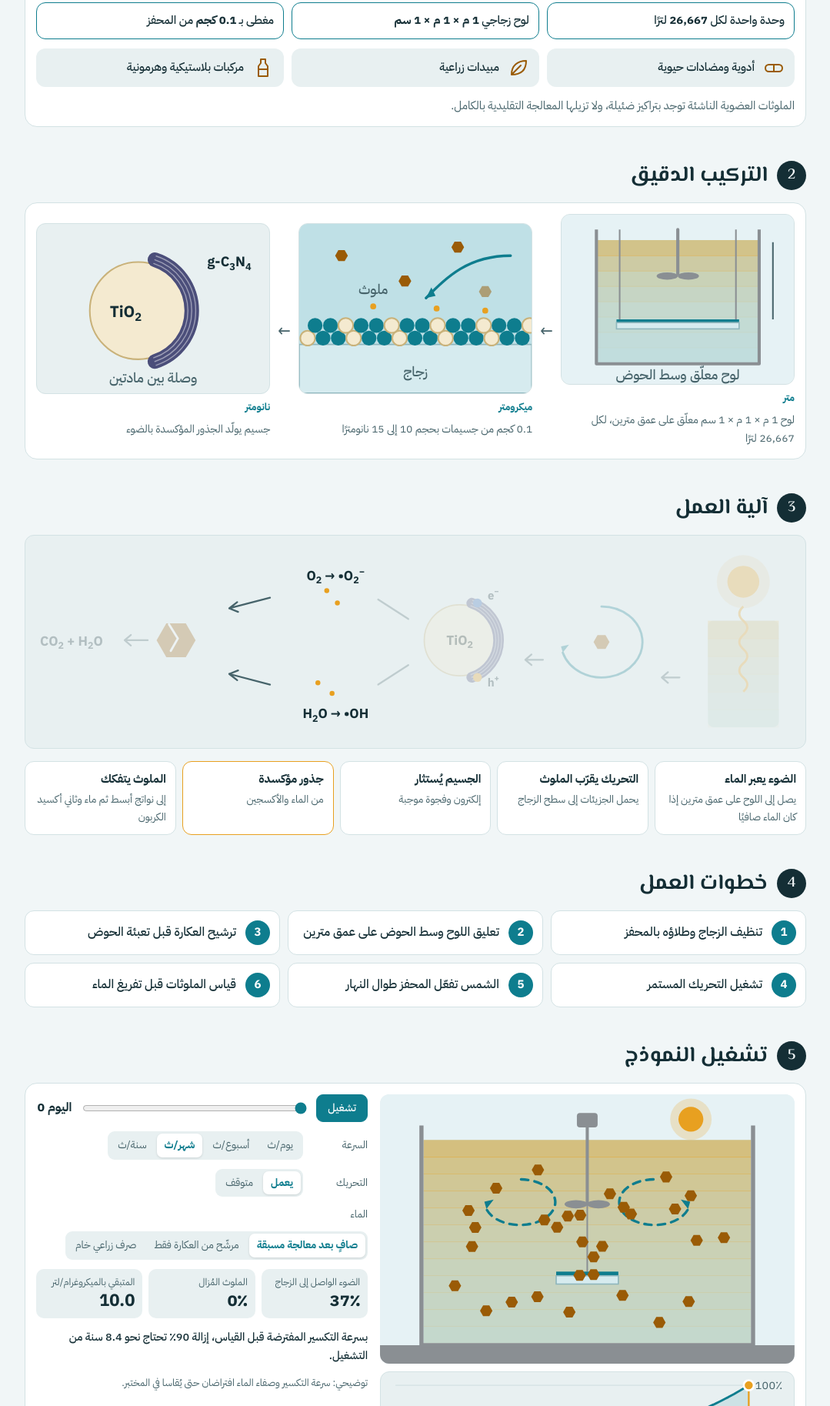
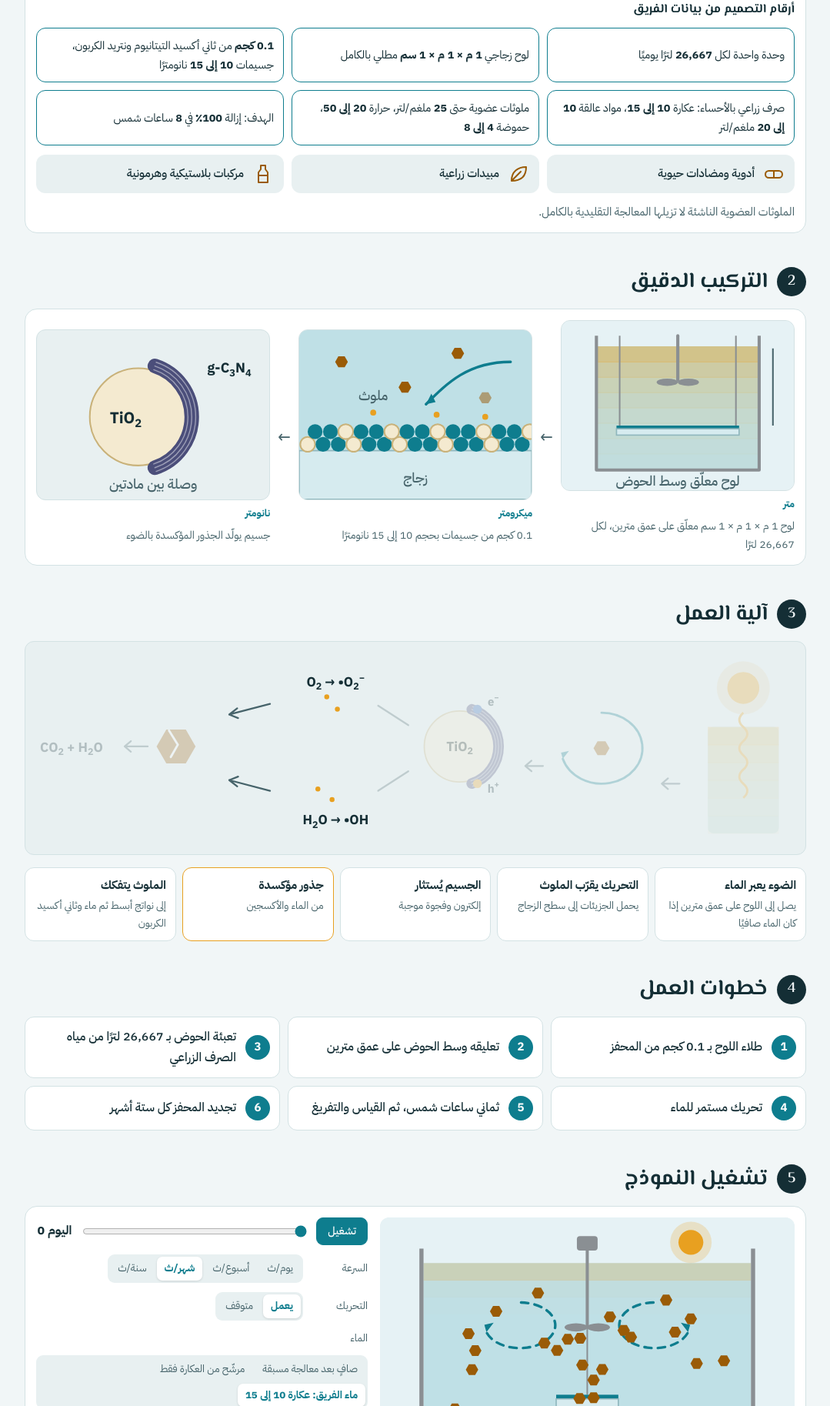
Before and after one commit to Ibrahim-inv/solarshield-models, a plain HTML site: page ideas.html in a window 1280 px wide. Shown: the part 973-2800 px from the top of the page at 77% size, without its empty margins (100-1179 px from the left). Drawn offline with Linux system fonts and the light colour scheme; animation ran at ten frames a second.

Commit message:
Base the visual page on the team's design data
Show the design numbers (unit, catalyst, Al-Ahsa water, 25 mg/L, 8-hour target),
default the run model to the team's turbid water and 25 mg/L, use the team's own
work steps with 6-monthly regeneration, and Al-Ahsa UV of about 190 Wh/m2 a day.

Co-Authored-By: Claude Opus 5.5 <noreply@anthropic.com>

```diff
--- a/ideas.html
+++ b/ideas.html
@@ -65,7 +65,8 @@ section{display:grid;gap:16px;scroll-margin-top:12px}
 .ecs{display:grid;grid-template-columns:repeat(3,minmax(0,1fr));gap:10px}
 .ec{display:flex;align-items:center;gap:10px;padding:10px 12px;border-radius:12px;background:var(--surface2);font-weight:500;font-size:15px}
 .ec svg{width:30px;height:30px;flex:none}
-.spec .ec{background:var(--surface);border:1.5px solid var(--teal);color:var(--ink)}
+.spec-h{font-size:16px}
+.spec .ec{background:var(--surface);border:1.5px solid var(--teal);color:var(--ink);font-weight:400;font-size:14.5px}
 .spec .ec b{font-variant-numeric:tabular-nums}
 /* zoom ladder */
 .ladder{display:grid;grid-template-columns:minmax(0,1fr) auto minmax(0,1fr) auto minmax(0,1fr);gap:10px;align-items:center}
@@ -148,7 +149,7 @@ footer{display:flex;flex-wrap:wrap;justify-content:space-between;gap:8px;font-si
   <header class="hero">
     <div class="eyebrow" data-i18n="eyebrow">فريق Thea · مياهثون 2026</div>
     <h1 data-i18n="h1">سولارشيلد في لمحة</h1>
-    <p class="tagline" data-i18n="tagline">حوض يعالج الملوثات العضوية الناشئة بضوء الشمس: لوح زجاجي مطلي بمحفز نانوي معلّق وسط الحوض على عمق مترين، مع تحريك مستمر للماء.</p>
+    <p class="tagline" data-i18n="tagline">حوض يعالج الملوثات العضوية الناشئة في مياه الصرف الزراعي بالأحساء بضوء الشمس: لوح زجاجي مطلي بمحفز نانوي معلّق وسط الحوض على عمق مترين، مع تحريك مستمر للماء.</p>
     <nav class="toc" aria-label="أقسام الصفحة" data-i18n-label="tocLabel">
       <a href="#idea"><b>1</b><span data-i18n="n1">الفكرة</span></a>
       <a href="#micro"><b>2</b><span data-i18n="n2">التركيب الدقيق</span></a>
@@ -163,9 +164,10 @@ footer{display:flex;flex-wrap:wrap;justify-content:space-between;gap:8px;font-si
     <div class="sec-head"><span class="num">1</span><h2 data-i18n="s1">الفكرة</h2></div>
     <div class="card">
       <div class="art" id="artTank"></div>
+      <h3 class="spec-h" data-i18n="specH">أرقام التصميم من بيانات الفريق</h3>
       <div class="ecs spec" id="spec"></div>
       <div class="ecs" id="ecs"></div>
-      <p class="cap" data-i18n="ecNote">الملوثات العضوية الناشئة توجد بتراكيز ضئيلة، ولا تزيلها المعالجة التقليدية بالكامل.</p>
+      <p class="cap" data-i18n="ecNote">الملوثات العضوية الناشئة لا تزيلها المعالجة التقليدية بالكامل.</p>
     </div>
   </section>
 
@@ -207,11 +209,11 @@ footer{display:flex;flex-wrap:wrap;justify-content:space-between;gap:8px;font-si
         <div class="row"><span class="lbl" data-i18n="cStir">التحريك</span>
           <div class="seg" role="group" aria-label="التحريك" data-i18n-label="cStir"><button type="button" data-k="stir" data-v="1" aria-pressed="true" data-i18n="on">يعمل</button><button type="button" data-k="stir" data-v="0" aria-pressed="false" data-i18n="off">متوقف</button></div></div>
         <div class="row"><span class="lbl" data-i18n="cWater">الماء</span>
-          <div class="seg" role="group" aria-label="الماء" data-i18n-label="cWater"><button type="button" data-k="water" data-v="0" aria-pressed="true" data-i18n="w0">صافٍ بعد معالجة مسبقة</button><button type="button" data-k="water" data-v="1" aria-pressed="false" data-i18n="w1">مرشّح من العكارة فقط</button><button type="button" data-k="water" data-v="2" aria-pressed="false" data-i18n="w2">صرف زراعي خام</button></div></div>
+          <div class="seg" role="group" aria-label="الماء" data-i18n-label="cWater"><button type="button" data-k="water" data-v="0" aria-pressed="false" data-i18n="w0">صافٍ بعد معالجة مسبقة</button><button type="button" data-k="water" data-v="1" aria-pressed="false" data-i18n="w1">مرشّح من العكارة فقط</button><button type="button" data-k="water" data-v="2" aria-pressed="true" data-i18n="w2">ماء الفريق: عكارة 10 إلى 15</button></div></div>
         <div class="readout">
           <div class="ro"><span data-i18n="r1">الضوء الواصل إلى الزجاج</span><b id="rLight">—</b></div>
           <div class="ro"><span data-i18n="r2">الملوث المُزال</span><b id="rRem">—</b></div>
-          <div class="ro"><span data-i18n="r3">المتبقي بالميكروغرام/لتر</span><b id="rLeft">—</b></div>
+          <div class="ro"><span data-i18n="r3">المتبقي بالملغم/لتر</span><b id="rLeft">—</b></div>
         </div>
         <p class="t90" id="t90"></p>
         <p class="note" data-i18n="demoNote">توضيحي: سرعة التكسير وصفاء الماء افتراضان حتى يُقاسا في المختبر.</p>
@@ -228,18 +230,19 @@ footer{display:flex;flex-wrap:wrap;justify-content:space-between;gap:8px;font-si
 <script>
 window.I18N_EN = {
   back: "← Home · Team Thea",
+  specH: "Design numbers from the team's data",
   eyebrow: "Team Thea · Miyahthon 2026",
   h1: "SolarShield at a Glance",
-  tagline: "A tank that removes emerging organic contaminants with sunlight: a glass plate coated with a nano photocatalyst, suspended mid-tank two metres below the surface, with the water stirred continuously.",
+  tagline: "A tank that removes emerging organic contaminants from agricultural drainage water in Al-Ahsa with sunlight: a glass plate coated with a nano photocatalyst, suspended mid-tank two metres below the surface, with the water stirred continuously.",
   tocLabel: "Page sections",
   n1: "The idea", n2: "Microstructure", n3: "How it works", n4: "Work steps", n5: "Run the model",
   s1: "The idea", s2: "Microstructure", s3: "How it works", s4: "Work steps", s5: "Run the model",
-  ecNote: "Emerging organic contaminants occur at trace concentrations, and conventional treatment does not fully remove them.",
+  ecNote: "Conventional treatment does not fully remove emerging organic contaminants.",
   dayLabel: "Operating time", cSpeed: "Speed", sp1: "1 day/s", sp7: "1 week/s", sp30: "1 month/s", sp365: "1 year/s",
   cStir: "Stirring", on: "On", off: "Off",
-  cWater: "Water", w0: "Clear after pre-treatment", w1: "Filtered for turbidity only", w2: "Raw drainage water",
+  cWater: "Water", w0: "Clear after pre-treatment", w1: "Filtered for turbidity only", w2: "Team's water: turbidity 10 to 15",
 
-  r1: "Light reaching the glass", r2: "Contaminant removed", r3: "Left, in µg/L",
+  r1: "Light reaching the glass", r2: "Contaminant removed", r3: "Left, in mg/L",
   demoNote: "Illustrative: the degradation rate and water clarity are assumptions until measured in the lab.",
   foot1: "SolarShield · Team Thea · Miyahthon 2026",
   foot2: "Equations: Herrmann 1999 · Malato 2009 · Chen 2000 · Morris 1995"
@@ -311,7 +314,14 @@ window.I18N_EN = {
     leaf: `<path class="icon" d="M6 24 C 6 12, 14 6, 25 6 C 25 17, 19 24, 6 24 Z M6 24 L 18 12"/>`,
     bottle: `<path class="icon" d="M12 4 h6 v5 l3 4 v13 h-12 v-13 l3 -4 z"/><line class="icon" x1="9" y1="17" x2="21" y2="17"/>`
   };
-  const SPEC = () => [L('وحدة واحدة لكل <b>26,667</b> لترًا','One unit per <b>26,667</b> L'), L('لوح زجاجي <b>1 م × 1 م × 1 سم</b>','Glass plate <b>1 m × 1 m × 1 cm</b>'), L('مغطى بـ <b>0.1 كجم</b> من المحفز','Coated with <b>0.1 kg</b> of photocatalyst')];
+  const SPEC = () => [
+    L('وحدة واحدة لكل <b>26,667</b> لترًا يوميًا', 'One unit per <b>26,667</b> L a day'),
+    L('لوح زجاجي <b>1 م × 1 م × 1 سم</b> مطلي بالكامل', 'Glass plate <b>1 m × 1 m × 1 cm</b>, fully coated'),
+    L('<b>0.1 كجم</b> من ثاني أكسيد التيتانيوم ونتريد الكربون، جسيمات <b>10 إلى 15</b> نانومترًا', '<b>0.1 kg</b> of TiO<sub>2</sub> with g-C<sub>3</sub>N<sub>4</sub>, particles <b>10 to 15</b> nm'),
+    L('صرف زراعي بالأحساء: عكارة <b>10 إلى 15</b>، مواد عالقة <b>10 إلى 20</b> ملغم/لتر', 'Al-Ahsa drainage water: turbidity <b>10 to 15</b>, suspended solids <b>10 to 20</b> mg/L'),
+    L('ملوثات عضوية حتى <b>25</b> ملغم/لتر، حرارة <b>20 إلى 50</b>، حموضة <b>4 إلى 8</b>', 'Organic contaminants up to <b>25</b> mg/L, <b>20 to 50</b> °C, pH <b>4 to 8</b>'),
+    L('الهدف: إزالة <b>100٪</b> في <b>8</b> ساعات شمس', 'Target: <b>100%</b> removal in <b>8</b> sun hours')
+  ];
   const ECS = () => [['pill', L('أدوية ومضادات حيوية','Pharmaceuticals and antibiotics')], ['leaf', L('مبيدات زراعية','Agricultural pesticides')], ['bottle', L('مركبات بلاستيكية وهرمونية','Plasticizers and hormone disruptors')]];
 
   /* ---------- 2. microstructure: metre → micrometre → nanometre ---------- */
@@ -388,14 +398,21 @@ window.I18N_EN = {
   }
 
   /* ---------- 4. steps ---------- */
-  const STEPS = () => [L('تنظيف الزجاج وطلاؤه بالمحفز','Clean the glass and coat it with the catalyst'), L('تعليق اللوح وسط الحوض على عمق مترين','Hang the plate mid-tank, two metres deep'), L('ترشيح العكارة قبل تعبئة الحوض','Filter out turbidity before filling the tank'), L('تشغيل التحريك المستمر','Run the stirrer continuously'), L('الشمس تفعّل المحفز طوال النهار','Sunlight activates the catalyst all day'), L('قياس الملوثات قبل تفريغ الماء','Measure the contaminants before draining')];
+  const STEPS = () => [
+    L('طلاء اللوح بـ 0.1 كجم من المحفز', 'Coat the plate with 0.1 kg of catalyst'),
+    L('تعليقه وسط الحوض على عمق مترين', 'Hang it mid-tank, two metres deep'),
+    L('تعبئة الحوض بـ 26,667 لترًا من مياه الصرف الزراعي', 'Fill the tank with 26,667 L of drainage water'),
+    L('تحريك مستمر للماء', 'Stir the water continuously'),
+    L('ثماني ساعات شمس، ثم القياس والتفريغ', 'Eight sun hours, then measure and drain'),
+    L('تجديد المحفز كل ستة أشهر', 'Regenerate the catalyst every six months')
+  ];
 
   /* ---------- 5. tank model ---------- */
   // Batch tank, first order: ln(C0/C) = Σ ∫ k_eff·A/V dt, with k_eff = 1/(1/k_s + 1/k_m), k_s = k_Q·E_glass, E_glass = E·τ·e^(−K_d·2 m)
-  // Illustrative constants: k_Q 0.1 L/kJ, τ 0.9, 200 Wh/m² of UV a day over 8 sunny hours. Total tank depth is not specified yet; the drawing shows 3 m.
-  const S = {stir: 1, water: 0, speed: 30};
-  const A_UNIT = 1, V = 26.667, DEPTH = 2, C0 = 10, HORIZON = 3650;   // the team's spec: one 1 m × 1 m unit per 26,667 L, hung 2 m deep
-  const uv = h => (h <= 6 || h >= 18) ? 0 : 200*Math.PI/24*Math.sin(Math.PI*(h - 6)/12);
+  // Illustrative constants: k_Q 0.1 L/kJ, τ 0.9, 190 Wh/m² of UV a day over 8 sunny hours. Total tank depth is not specified yet; the drawing shows 3 m.
+  const S = {stir: 1, water: 2, speed: 30};   // water 2 = the team's raw drainage water
+  const A_UNIT = 1, V = 26.667, DEPTH = 2, C0 = 25, HORIZON = 3650;   // C0 in mg/L (team data)   // the team's spec: one 1 m × 1 m unit per 26,667 L, hung 2 m deep
+  const uv = h => (h <= 6 || h >= 18) ? 0 : 190*Math.PI/24*Math.sin(Math.PI*(h - 6)/12);   // Al-Ahsa: ~190 Wh/m² of UV a day
   const kd = () => [0.5, 4, 7][S.water];   // UV attenuation per metre: pre-treated / turbidity-filtered (dissolved organics remain) / raw drainage
   const att = () => Math.exp(-kd()*DEPTH);
   function perDay(){
@@ -472,7 +489,9 @@ window.I18N_EN = {
     $('#rLight').textContent = fmtPct(att()*100);
     $('#rRem').textContent = fmtPct((1 - frac)*100);
     $('#rLeft').textContent = (C0*frac).toFixed(C0*frac < 1 ? 2 : 1);
-    $('#t90').textContent = L(`بسرعة التكسير المفترضة قبل القياس، إزالة 90٪ تحتاج نحو ${span(Math.LN10/K)} من التشغيل.`, `At the assumed degradation rate (not yet measured), 90% removal takes about ${span(Math.LN10/K)} of operation.`);
+    const t90 = Math.LN10/K, long = !isFinite(t90) || t90 > 36500;
+    $('#t90').textContent = L(`هدف الفريق إزالة 100٪ في 8 ساعات. بسرعة التكسير المفترضة قبل القياس، إزالة 90٪ تحتاج ${long ? 'أكثر من 100 سنة' : 'نحو ' + span(t90)} من التشغيل.`,
+      `The team's target is 100% removal in 8 hours. At the assumed degradation rate (not yet measured), 90% removal takes ${long ? 'more than 100 years' : 'about ' + span(t90)} of operation.`);
     if (curveX){ const x = curveX.X(simDay), y = curveX.Y(100*frac); const ln = $('#nowLn'), dot = $('#nowDot');
       if (ln){ ln.setAttribute('x1', x); ln.setAttribute('x2', x); dot.setAttribute('cx', x); dot.setAttribute('cy', y); } }
   }
```
Also changed, not shown: index.html (+2 -2 lines).
